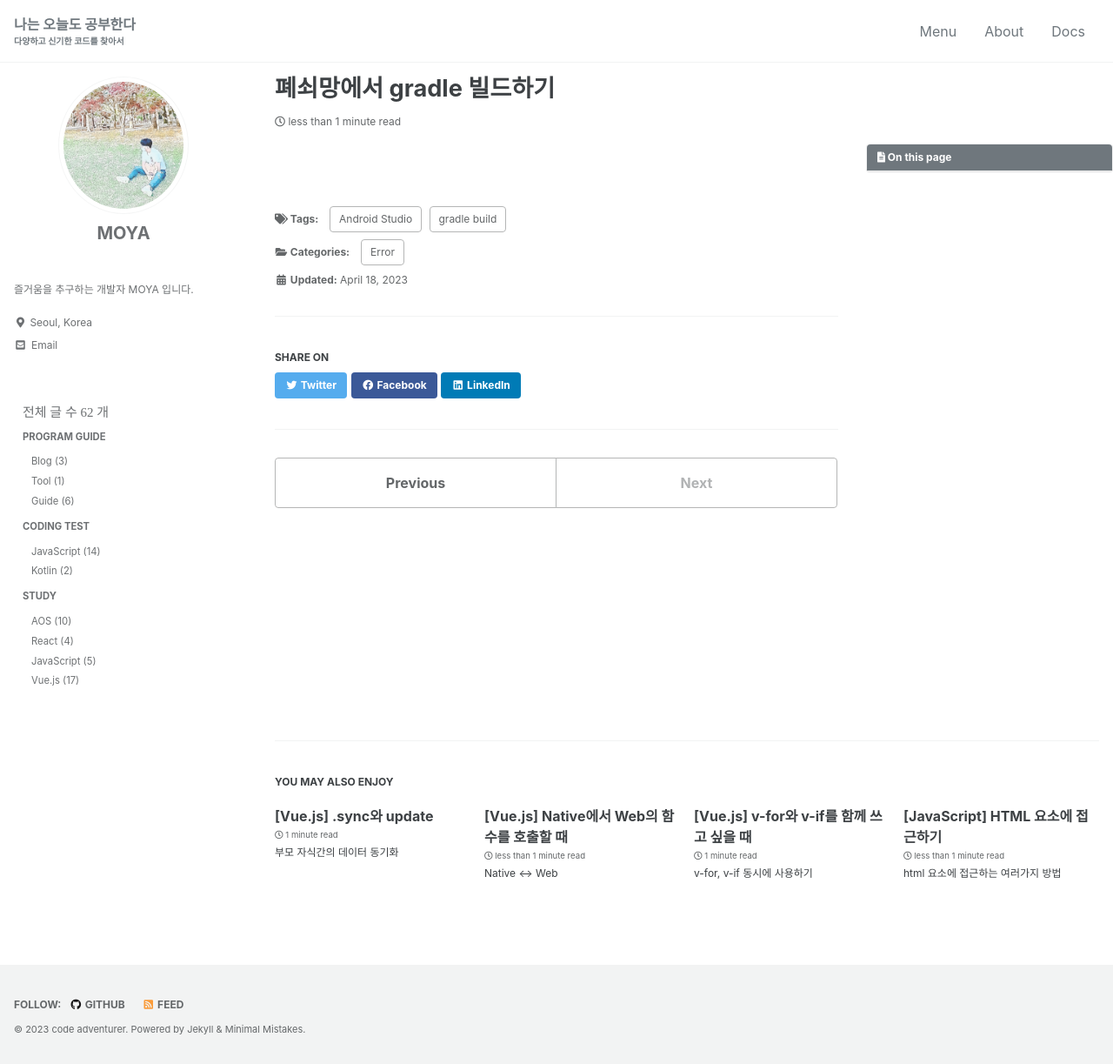
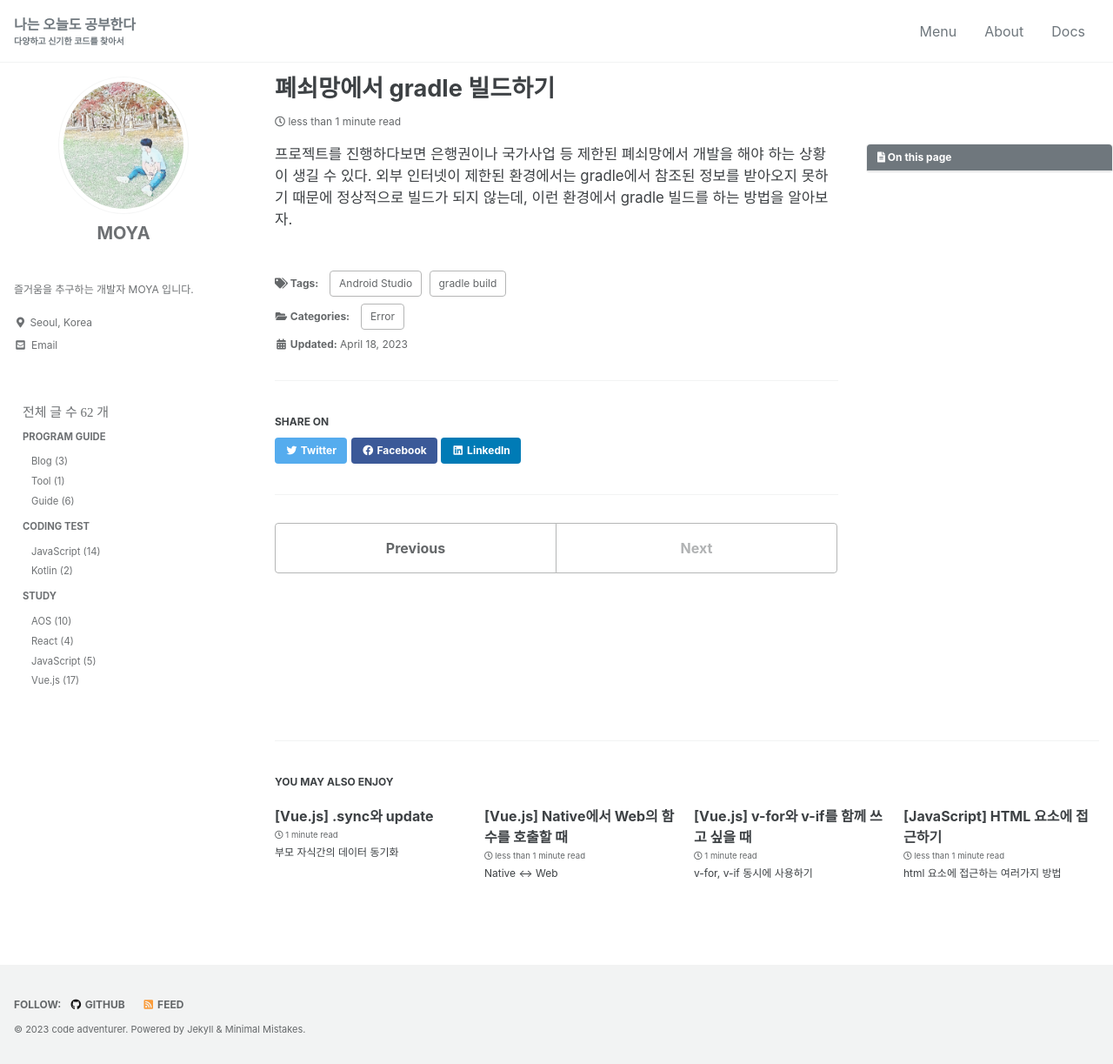
Before and after one commit to kdc7140/kdc7140.github.io, a Jekyll site: the page built from _posts/guide/2023-04-18-gradleCopy.md, in a window 1280 px wide and 1223 px high. Shown: the whole window at 87% size. Built offline with Jekyll 4.4.1, drawn with Linux system fonts in a browser that asks for light colours; cached includes are drawn as plain includes; some web fonts are replaced.

Commit message:
add gradle copy

```diff
--- a/_posts/guide/2023-04-18-gradleCopy.md
+++ b/_posts/guide/2023-04-18-gradleCopy.md
@@ -11,3 +11,7 @@ tags:
   - Android Studio
   - gradle build
 ---
+
+
+프로젝트를 진행하다보면 은행권이나 국가사업 등 제한된 폐쇠망에서 개발을 해야 하는 상황이 생길 수 있다.
+외부 인터넷이 제한된 환경에서는 gradle에서 참조된 정보를 받아오지 못하기 때문에 정상적으로 빌드가 되지 않는데, 이런 환경에서 gradle 빌드를 하는 방법을 알아보자.
```
